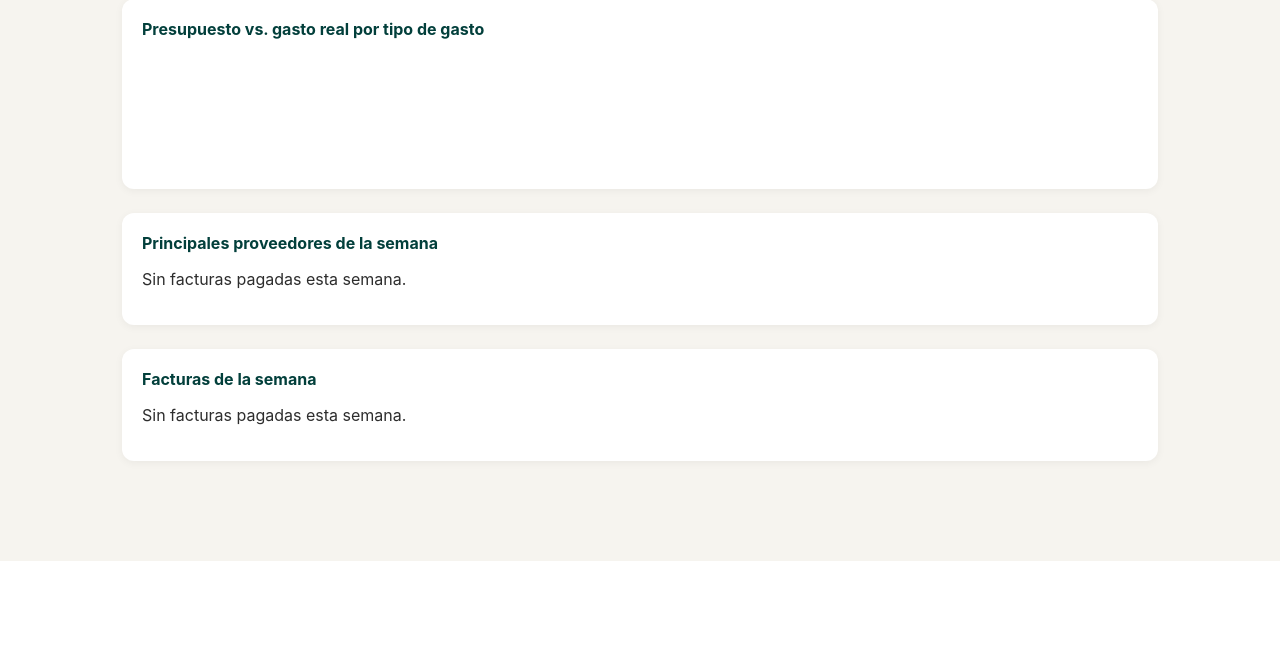
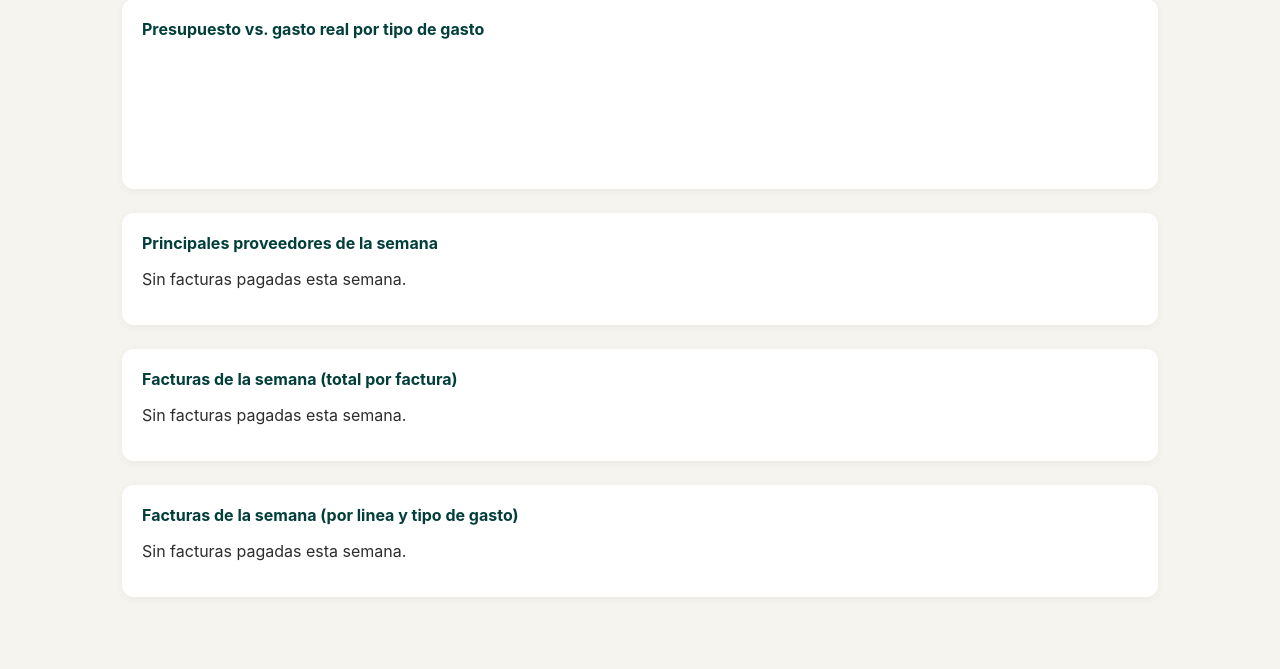
Before and after one commit to javierviniegra/presupuestos_semanales_AP_FAR, a Django app: template presupuestos/templates/presupuestos/detalle_semana.html in a window 1280 px wide. Shown: the part 239-908 px from the top of the page. Before the commit the page ends 800 px from the top, so only its background shows below. Run offline with Django 4.2, Linux system fonts and the light colour scheme; the template is opened without the code that fills it, so the values that code supplies are empty.

Commit message:
Add a per-invoice total list above the per-line breakdown
Each factura can span multiple GastoReal lines (different tipo_gasto per
line), so the existing table showed the same factura_numero repeated once
per line. Added a new table above it - one row per actual invoice
(grouped by factura_numero/proveedor/fecha/payment_state, summed) - so
there's a real invoice-level total before the line-level detail.

Verified against the real dev DB: BILL/2026/08/0121 (6 lines, different
amounts) sums to $23,430.84 in the new summary row, matching a direct
Sum() aggregate query against the same GastoReal rows.

Co-Authored-By: Claude Sonnet 5 <noreply@anthropic.com>

```diff
--- a/presupuestos/templates/presupuestos/detalle_semana.html
+++ b/presupuestos/templates/presupuestos/detalle_semana.html
@@ -108,7 +108,34 @@
   </div>
 
   <div class="card">
-    <h2>Facturas de la semana</h2>
+    <h2>Facturas de la semana (total por factura)</h2>
+    {% if facturas_resumen %}
+    <table>
+      <thead>
+        <tr>
+          <th>Factura</th><th>Proveedor</th><th>Fecha</th>
+          <th class="num">Monto total</th><th>Estado</th>
+        </tr>
+      </thead>
+      <tbody>
+        {% for f in facturas_resumen %}
+        <tr>
+          <td>{{ f.factura_numero }}</td>
+          <td>{{ f.proveedor_nombre }}</td>
+          <td>{{ f.fecha_factura|date:"d/m/Y" }}</td>
+          <td class="num">${{ f.total|floatformat:2|intcomma }}</td>
+          <td>{{ f.estado_display }}</td>
+        </tr>
+        {% endfor %}
+      </tbody>
+    </table>
+    {% else %}
+    <p>Sin facturas pagadas esta semana.</p>
+    {% endif %}
+  </div>
+
+  <div class="card">
+    <h2>Facturas de la semana (por linea y tipo de gasto)</h2>
     {% if facturas %}
     <table>
       <thead>
```
Also changed, not shown: presupuestos/views.py (+9 -0 lines).
